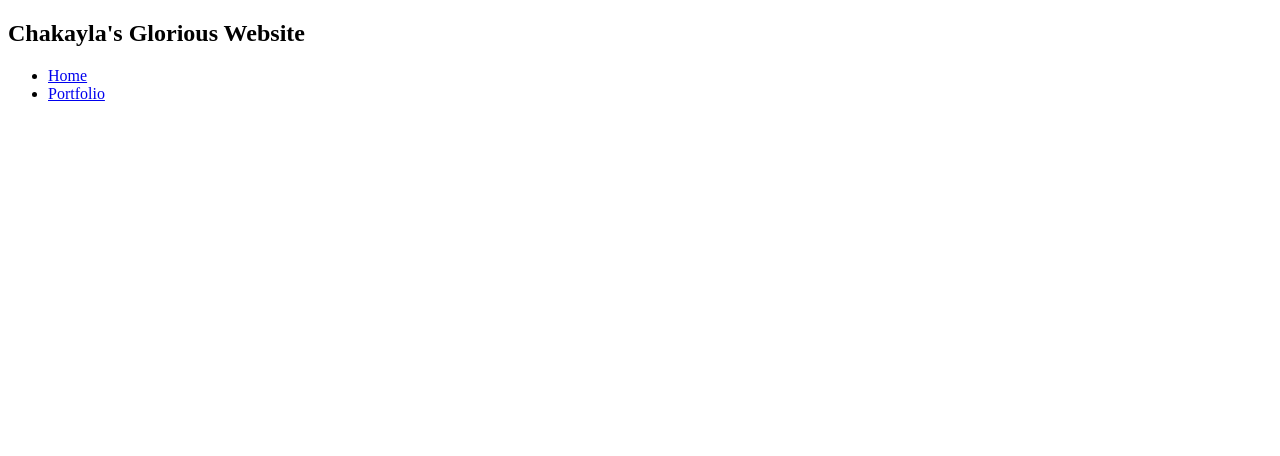
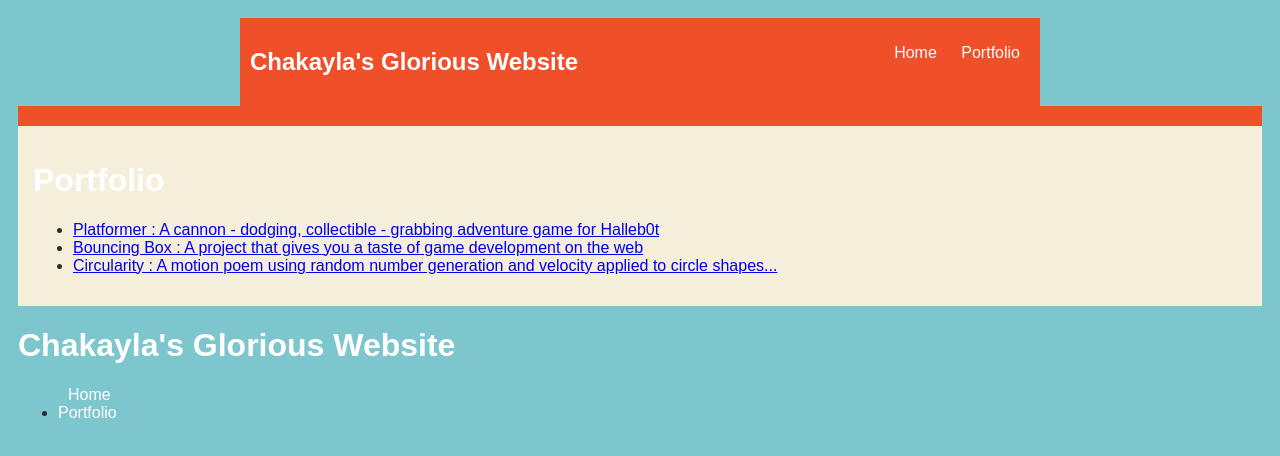
Before and after one commit to chakayla/chakayla.github.io, a plain HTML site: page portfolio.html in a window 1280 px wide. Drawn offline with Linux system fonts and the light colour scheme.

```diff
--- a/portfolio.html
+++ b/portfolio.html
@@ -2,6 +2,58 @@
 <html>
     <head>
     <title>Chakayla's Amazing Website</title>
+    <style type="text/css">
+            body {
+                background: rgb(125, 198, 205);
+                color: rgb(45, 45, 45);
+                padding: 10px;
+                font-family: arial;
+            }
+            header {
+                font-size: 1.5em;
+                font-weight: bold;
+            }
+
+            #all-contents {
+                max-width: 800px;
+                margin: auto;
+            }
+
+            /* navigation menu */
+            nav {
+                background: rgb(239, 80, 41);
+                margin: 0 auto;
+                display: flex;
+                padding: 10px;
+            }
+            h1 {
+                display: flex;
+                align-items: center;
+                color: rgb(255, 255, 255);
+                flex: 1;
+            }
+            #nav-ul {
+                list-style-image: none;
+            }
+            .nav-li {
+                display: inline-block;
+                padding: 0 10px;
+            }
+            .nav-a {
+                text-decoration: none;
+                color: #fff;
+            }
+
+            /* main container area beneath menu */
+            main {
+                background: rgb(245, 238, 219);
+                display: flex;
+            }
+            .content {
+                flex: 1;
+                padding: 15px;
+            }
+        </style>
     </head>
 
     <body>
@@ -17,6 +69,29 @@
                 </li>
             </ul>
         </nav>
-      </div>
+      </div id="all-contents">
+      <nav>
+              <!-- Nav stuff here...-->
+        </nav>
+        <main>
+            <div class="content">
+                <h1>Portfolio</h1>
+                <ul id="portfolio">
+                 <li><a href="projects/platformer/">Platformer : A cannon - dodging, collectible - grabbing adventure game for Halleb0t</a></li>
+    <li><a href="projects/bouncing-box/">Bouncing Box : A project that gives you a taste of game development on the web </a></li>
+    <li><a href="projects/circularity/">Circularity : A motion poem using random number generation and velocity applied to circle shapes...</a></li>
+                </ul>
+            </div>
+        </main>
+            <h1>Chakayla's Glorious Website</h1>
+            <ul id="nav-ul">
+                <li class="nav-li">
+                  <a class="nav-a" href="index.html">Home</a>
+                </li>
+                <li class="nav-    li">
+                  <a class="nav-a" href="portfolio.html">Portfolio</a>
+                </li>
+            </ul>
+        </nav>
     </body>
 </html>
```
